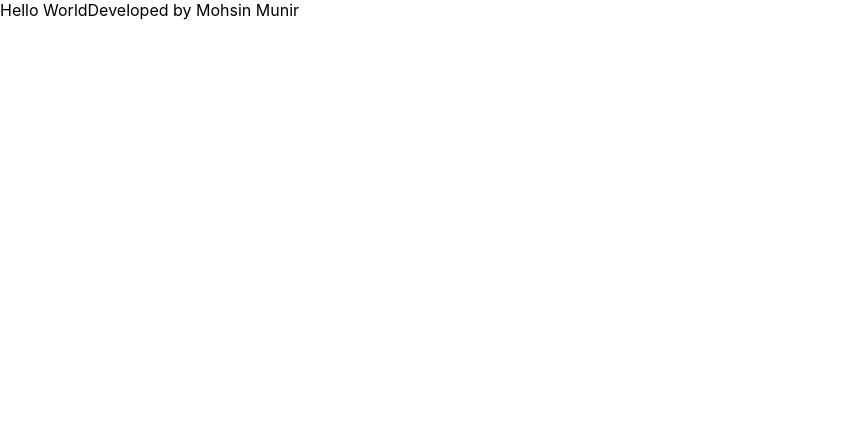
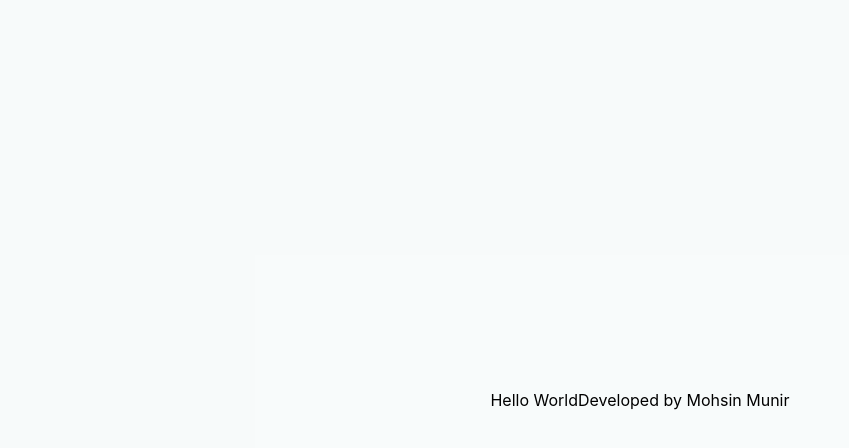
Before and after one commit to mohsin324/helloworld, a React (Create React App) app: page / in a window 1280 px wide. Shown: the top 448 px of the page, without its empty margins (0-849 px from the left). Built offline with nearby package versions, Linux system fonts and the light colour scheme.

Commit message:
adding and updated app.css and app.js

```diff
--- a/src/App.css
+++ b/src/App.css
@@ -1,38 +1,9 @@
-.App {
-  text-align: center;
+*{
+  background-color: #ebf5f51e;
 }
-
-.App-logo {
-  height: 40vmin;
-  pointer-events: none;
+.container{
+  display: flex;
+  justify-content: center;
+  align-items: center;
+  min-height: 100vh;
 }
-
-@media (prefers-reduced-motion: no-preference) {
-  .App-logo {
-    animation: App-logo-spin infinite 20s linear;
-  }
-}
-
-.App-header {
-  background-color: #282c34;
-  min-height: 100vh;
-  display: flex;
-  flex-direction: column;
-  align-items: center;
-  justify-content: center;
-  font-size: calc(10px + 2vmin);
-  color: white;
-}
-
-.App-link {
-  color: #61dafb;
-}
-
-@keyframes App-logo-spin {
-  from {
-    transform: rotate(0deg);
-  }
-  to {
-    transform: rotate(360deg);
-  }
-}
--- a/src/App.js
+++ b/src/App.js
@@ -1,7 +1,8 @@
 import * as React from 'react';
+import './App.css';
 const App = ()=> {
   return(
-    <div>
+    <div className='container'>
       <text>Hello World</text>
       <text>Developed by Mohsin Munir</text>
     </div>
```
